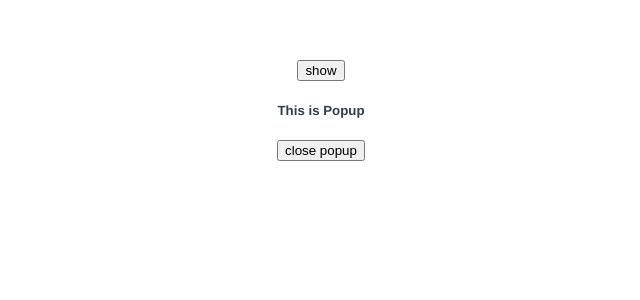
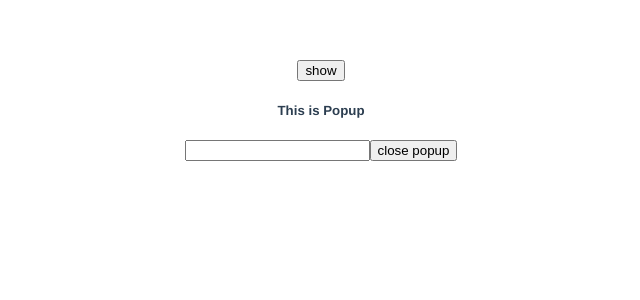
Before and after one commit to nayzawaungnza/vue-components, a Vue app: page / in a window 1280 px wide. Both pictures are taken after a click on the button "show". Shown: the top 300 px of the page, without its empty margins (319-959 px from the left). Built offline with nearby package versions, Linux system fonts and the light colour scheme.

Commit message:
Validating Emitted Events

```diff
--- a/src/components/Popup.vue
+++ b/src/components/Popup.vue
@@ -1,7 +1,8 @@
 <template>
     <div>
         <h5>This is Popup</h5>
-        <button @click="$emit('close', 'Nay nay')">close popup</button>
+        <input type="text" v-model="name" />
+        <button @click="$emit('close', name)">close popup</button>
 
     </div>
 </template>
@@ -9,7 +10,20 @@
 <script>
     export default {
         name:'Popup',
-        emits:'close',
+        emits:{
+            close:(name) => {
+                if(!name){
+                    return false
+                }else{
+                    return true
+                }
+            }
+        },
+        data(){
+            return{
+                name:'',
+            }
+        }
     }
 </script>
 
```
